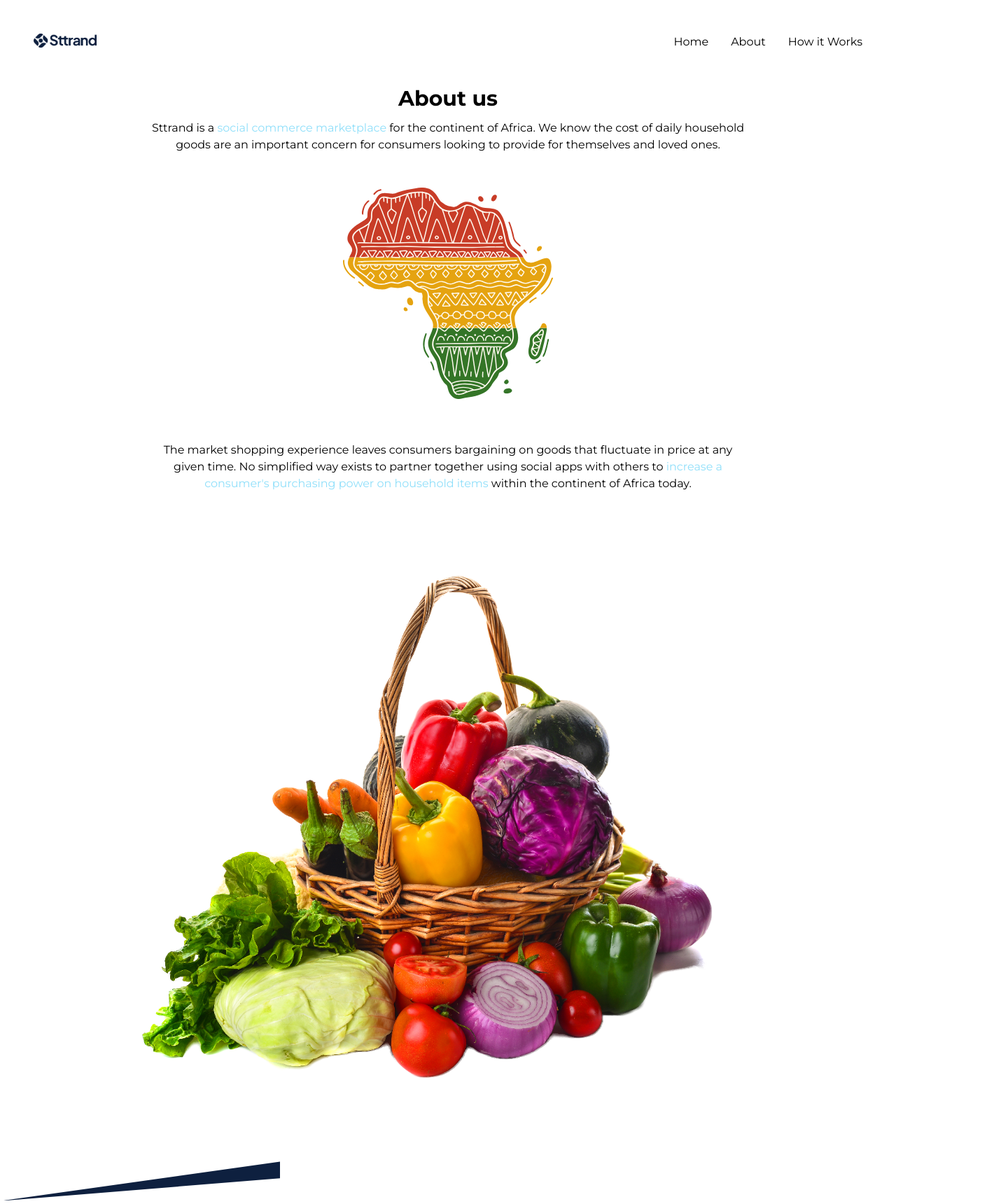
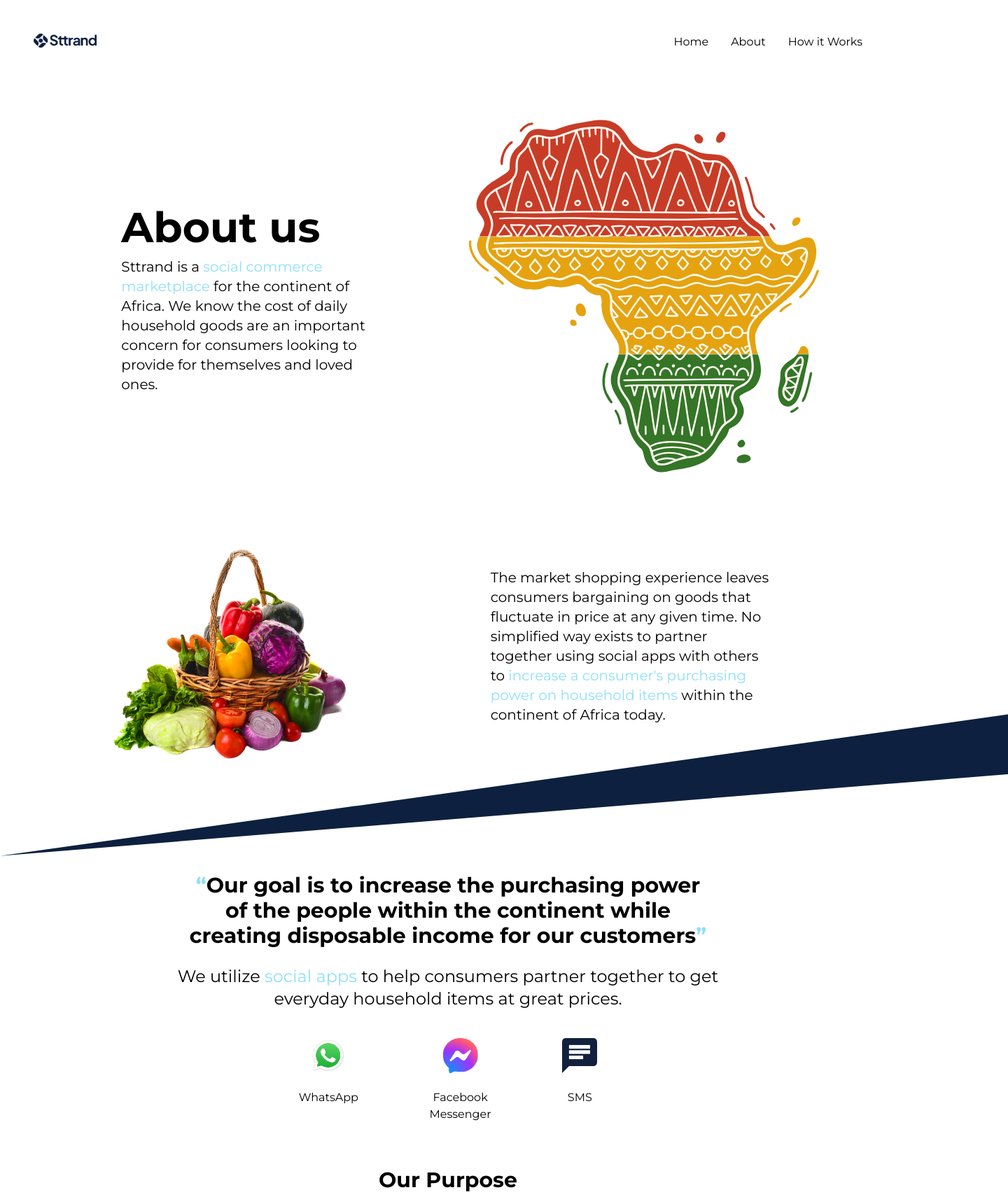
Before and after one commit to aapetsi/sttrand-website, a Next.js app: page /about in a window 1280 px wide. Shown: the top 1720 px of the page at 70% size, 1440 px wide, since content can reach past the window. Built offline with nearby package versions, Linux system fonts and the light colour scheme.

Commit message:
feat: desktop view for about us page

```diff
--- /dev/null
+++ b/hooks/useWindowDimensions.jsx
@@ -0,0 +1,50 @@
+import { useState, useEffect } from 'react'
+
+// const useDeviceSize = () => {
+
+//   const [width, setWidth] = useState(0)
+//   const [height, setHeight] = useState(0)
+
+//   const handleWindowResize = () => {
+//     setWidth(window.innerWidth);
+//     setHeight(window.innerHeight);
+//   }
+
+//   useEffect(() => {
+//     // component is mounted and window is available
+//     handleWindowResize();
+//     window.addEventListener('resize', handleWindowResize);
+//     // unsubscribe from the event on component unmount
+//     return () => window.removeEventListener('resize', handleWindowResize);
+//   }, []);
+
+//   return [width, height]
+
+// }
+
+// export default useDeviceSize
+
+
+
+function getWindowDimensions() {
+  const { innerWidth: width, innerHeight: height } = window;
+  return {
+    width,
+    height
+  };
+}
+
+export default function useWindowDimensions() {
+  const [windowDimensions, setWindowDimensions] = useState(getWindowDimensions());
+
+  useEffect(() => {
+    function handleResize() {
+      setWindowDimensions(getWindowDimensions());
+    }
+
+    window.addEventListener('resize', handleResize);
+    return () => window.removeEventListener('resize', handleResize);
+  }, []);
+
+  return windowDimensions;
+}
--- a/pages/about.jsx
+++ b/pages/about.jsx
@@ -5,6 +5,7 @@ import whatsApp from '../images/Image 2@2x.png'
 import fbMessenger from '../images/Facebook_Messenger_logo_2020.svg@2x.png'
 import chatIcon from '../images/Icon material-chat@2x.png'
 import Path from '../components/Path'
+import useWindowDimensions from '../hooks/useWindowDimensions'
 
 function FriendsIconSvgComponent(props) {
   return (
@@ -47,52 +48,78 @@ function CartIconSvgComponent(props) {
 }
 
 const About = () => {
+  const { height, width } = useWindowDimensions()
+  console.log(width)
   return (
     <div>
-      <h1 className='font-bold text-3xl text-center mb-3'>About us</h1>
-      <p className='text-center w-2/3 mx-auto'>
+      <div className='md:flex md:items-center'>
+        <div className='md:w-1/2 md:ml-20'>
+          <h1 className='font-bold text-3xl md:text-6xl md:text-left md:mx-auto md:w-2/3 text-center mb-3'>
+            About us
+          </h1>
+          <p className='text-center md:text-xl md:text-left w-2/3 mx-auto'>
             Sttrand is a{' '}
-        <span className='text-light-blue'>social commerce marketplace</span> for
-        the continent of Africa. We know the cost of daily household goods are
-        an important concern for consumers looking to provide for themselves and
-        loved ones.
+            <span className='text-light-blue'>social commerce marketplace</span>{' '}
+            for the continent of Africa. We know the cost of daily household
+            goods are an important concern for consumers looking to provide for
+            themselves and loved ones.
           </p>
-
-      <div className='flex justify-center mb-3'>
-        <Africa width='300' height='400' />
         </div>
 
-      <p className='text-center w-2/3 mx-auto'>
-        The market shopping experience leaves consumers bargaining on goods that
-        fluctuate in price at any given time. No simplified way exists to
-        partner together using social apps with others to{' '}
+        <div className='flex justify-center mb-3 md:w-1/2 md:mr-20'>
+          {width < 500 ? (
+            <Africa width='300' height='400' />
+          ) : (
+            <Africa width='500' height='600' />
+          )}
+        </div>
+      </div>
+
+      <div className='md:flex md:flex-row-reverse md:items-center md:mr-20'>
+        <div>
+          <p className='text-center md:text-xl w-2/3 mx-auto md:text-left'>
+            The market shopping experience leaves consumers bargaining on goods
+            that fluctuate in price at any given time. No simplified way exists
+            to partner together using social apps with others to{' '}
             <span className='text-light-blue'>
               increase a consumer&apos;s purchasing power on household items
             </span>{' '}
             within the continent of Africa today.
           </p>
+        </div>
 
-      <div className='flex justify-center'>
+        <div className='flex justify-center md:ml-20'>
+          {width < 500 ? (
             <Image src={foodBasket} width='' height='' alt='food basket' />
+          ) : (
+            <Image
+              src={foodBasket}
+              width='2500'
+              height='1800'
+              alt='food basket'
+            />
+          )}
+        </div>
       </div>
 
       <div className='-mt-40 mb-6'>
-        <Path width='400' />
+        {width < 500 ? <Path width='400' /> : <Path width='1440' />}
       </div>
 
-      <h1 className='text-center w-2/3 mx-auto font-bold mb-6'>
+      <h1 className='text-center md:text-3xl md:w-7/12 w-2/3 mx-auto font-bold mb-6'>
         <span className='text-light-blue'>&ldquo;</span>Our goal is to increase
         the purchasing power of the people within the continent while creating
         disposable income for our customers
         <span className='text-light-blue'>&rdquo;</span>
       </h1>
 
-      <p className='text-center w-2/3 mx-auto font-extralight mb-10'>
-        We utilize social apps to help consumers partner together to get
-        everyday household items at great prices.
+      <p className='text-center w-2/3 md:text-2xl mx-auto font-extralight mb-10'>
+        We utilize <span className='text-light-blue'>social apps</span> to help
+        consumers partner together to get everyday household items at great
+        prices.
       </p>
 
-      <div className='flex justify-between mb-16 w-5/6 mx-auto'>
+      <div className='flex justify-between mb-16 w-5/6 mx-auto md:w-1/3'>
         <div className='text-center'>
           <Image src={whatsApp} width='50' height='50' alt='whatsapp image' />
           <p className='mt-4'>WhatsApp</p>
@@ -114,8 +141,10 @@ const About = () => {
         </div>
       </div>
 
-      <h1 className='font-bold text-center mb-6'>Our Purpose</h1>
+      <h1 className='font-bold text-center mb-6 md:text-3xl'>Our Purpose</h1>
 
+      <div className='md:flex md:flex-row md:justify-evenly'>
+        <div className='md:w-1/4'>
           <div className='flex justify-center mb-6'>
             <FriendsIconSvgComponent />
           </div>
@@ -123,9 +152,15 @@ const About = () => {
           <p className='text-center p-4'>
             Provide consumers with the best prices on everyday household items
           </p>
+        </div>
 
+        {width < 500 ? (
           <hr className='w-1/3 mx-auto border-2 border-black mb-6' />
+        ) : (
+          <span className='border-r-4 border-black h-40'></span>
+        )}
 
+        <div className='md:w-1/4'>
           <div className='flex justify-center mb-6'>
             <CartIconSvgComponent />
           </div>
@@ -135,6 +170,8 @@ const About = () => {
             directly to through our platform
           </p>
         </div>
+      </div>
+    </div>
   )
 }
 
```
Lines whose indentation alone changed are shown as unchanged.
